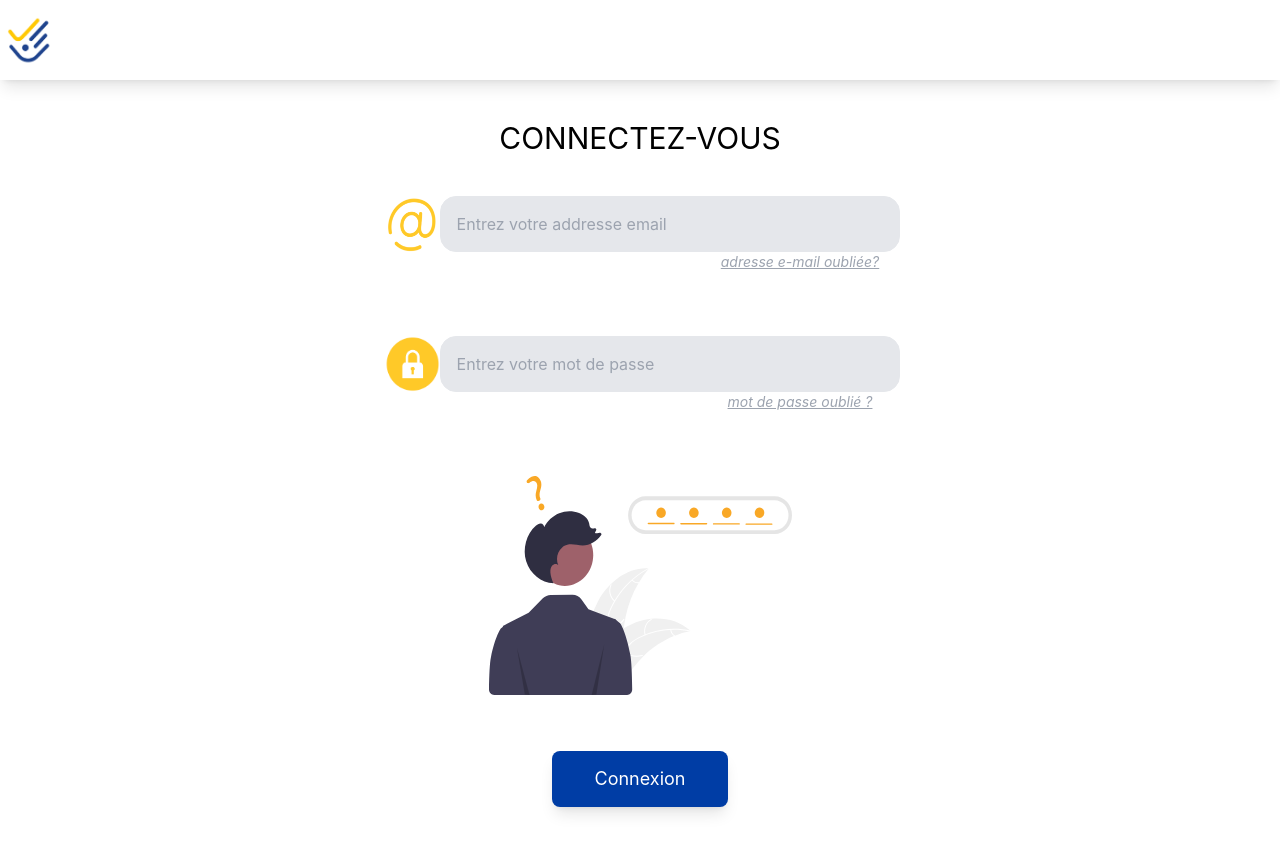
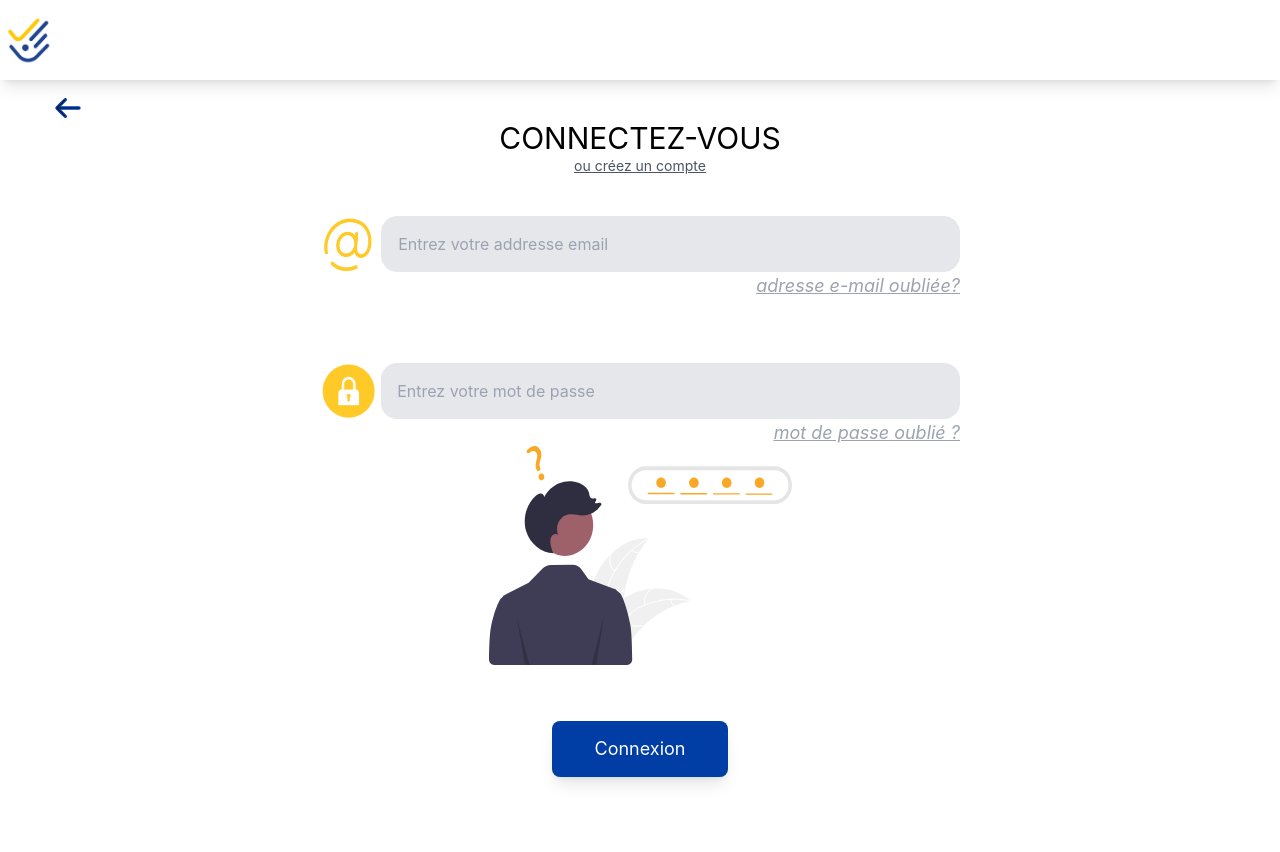
Before and after one commit to WildCodeSchool/P3_La-Poste_Lyon_React_Sept_2022, a React (Vite) app in the folder frontend/: page /authentification in a window 1280 px wide. Shown: the top 852 px of the page. Built offline with nearby package versions, Linux system fonts and the light colour scheme.

Commit message:
MAking roads and adding a toast for the connexion

```diff
--- a/frontend/package.json
+++ b/frontend/package.json
@@ -13,6 +13,7 @@
     "prop-types": "^15.8.1",
     "react": "^18.0.0",
     "react-dom": "^18.0.0",
+    "react-hot-toast": "^2.4.0",
     "react-quill": "^2.0.0",
     "react-router-dom": "^6.4.5",
     "react-scroll": "^1.8.9",
--- a/frontend/src/components/AllRoutes.jsx
+++ b/frontend/src/components/AllRoutes.jsx
@@ -1,5 +1,6 @@
 import React from "react";
 import { Routes, Route } from "react-router-dom";
+import Error from "../pages/Error";
 import TutorialCreation from "../pages/TutorialCreation";
 import SearchUsers from "../pages/SearchUsers";
 import Settings from "../pages/Settings";
@@ -13,24 +14,43 @@ import Historic from "../pages/Historic";
 import UserCourse from "../pages/UserCourse";
 import RegisterPage from "../pages/RegisterPage";
 import AuthentificationPage from "../pages/AuthentificationPage";
+import ForgottenPassword from "../pages/ForgottenPassword";
+import ForgottenEmail from "../pages/ForgottenEmail";
+import CurrentUserContext from "../contexts/userContext";
 
 function AllRoutes() {
+  const { currentUser } = React.useContext(CurrentUserContext);
+
   return (
     <Routes>
+      {/* Without connexion */}
       <Route path="/" element={<Home />} />
+      <Route path="/authentification" element={<AuthentificationPage />} />
+      <Route path="/forgotten-password" element={<ForgottenPassword />} />
+      <Route path="/forgotten-email" element={<ForgottenEmail />} />
+      <Route path="/registerPage" element={<RegisterPage />} />
+
+      {currentUser && currentUser.admin === 0 && (
+        <>
+          {/* User connexion */}
           <Route path="/dashboard" element={<Dashboard />} />
           <Route path="/reward" element={<Reward />} />
-      <Route path="/authentification" element={<AuthentificationPage />} />
-      {/* // <Route path="/games" element={<Games />} /> */}
           <Route path="/course" element={<UserCourse />} />
           <Route path="/categories/tutorials/:id" element={<Tutorial />} />
           <Route path="/categories" element={<TutorialCategory />} />
           <Route path="/categories/:id/tutorials" element={<TutorialList />} />
           <Route path="/history" element={<Historic />} />
           <Route path="/settings" element={<Settings />} />
+        </>
+      )}
+      {currentUser && currentUser.admin === 1 && (
+        <>
+          {/* Admin connexion */}
           <Route path="/creation" element={<TutorialCreation />} />
-      <Route path="/registerPage" element={<RegisterPage />} />
           <Route path="/users" element={<SearchUsers />} />
+        </>
+      )}
+      <Route path="*" element={<Error />} />
     </Routes>
   );
 }
--- a/frontend/src/components/PreviousButton.jsx
+++ b/frontend/src/components/PreviousButton.jsx
@@ -1,9 +1,16 @@
 import React from "react";
+import { useNavigate } from "react-router-dom";
 import previousbtn from "../assets/previousbtn.svg";
 
 function PreviousButton() {
+  const navigate = useNavigate();
+
   return (
-    <button type="button" className=" absolute left-10 w-fit">
+    <button
+      type="button"
+      onClick={() => navigate(-1)}
+      className=" absolute left-10 w-fit p-3"
+    >
       <img src={previousbtn} className="w-8 h-8" alt="previous button" />
     </button>
   );
--- a/frontend/src/pages/AuthentificationPage.jsx
+++ b/frontend/src/pages/AuthentificationPage.jsx
@@ -1,5 +1,7 @@
 import React, { useState } from "react";
-import { useNavigate } from "react-router-dom";
+import { useNavigate, Link } from "react-router-dom";
+import PreviousButton from "@components/PreviousButton";
+import { toast, Toaster } from "react-hot-toast";
 import { useCurrentUserContext } from "../contexts/userContext";
 import granny from "../assets/granny1.svg";
 import arobase from "../assets/arobaselogo.png";
@@ -7,6 +9,20 @@ import locker from "../assets/lockerlogo.png";
 import forgotpass from "../assets/forgotpass.svg";
 
 function AuthentificationPage() {
+  /* Toast */
+
+  const notifyError = () => {
+    toast("Vos informations de connexion sont incorrectes", {
+      icon: "🚫",
+    });
+  };
+
+  const notifySuccess = (firstname) => {
+    toast(`Bonjour ${firstname}!`, {
+      icon: "👋",
+    });
+  };
+
   /* Get the context of the user (user informations + token) */
   const { setCurrentUser, setToken } = useCurrentUserContext();
 
@@ -25,48 +41,67 @@ function AuthentificationPage() {
     setPassword(e.target.value);
   };
 
-  /* submit mail and password, post to back and get the result
-  if ok -> navigate to dashboard
-  */
   const handleSubmit = (e) => {
     e.preventDefault();
-
     const myHeaders = new Headers();
     myHeaders.append("Content-Type", "application/json");
+    /* It's an object that will be sent in the body of request */
+    const body = JSON.stringify({
+      email,
+      password,
+    });
 
-    const body = JSON.stringify({ email, password });
-
-    const requestOptions = {
+    /* function push user and token in the localstorage */
+    fetch("http://localhost:5000/api/login", {
       method: "POST",
+      redirect: "follow",
+      body,
       headers: myHeaders,
-      body,
-    };
-
-    if (email && password) {
-      fetch("http://localhost:5000/api/login", requestOptions)
-        .then((response) => response.json())
+    })
+      /* then I get the response to json. If response == 401 console log error else .then result
+       */
+      .then((response) => {
+        if (response.status === 401) {
+          notifyError();
+          setPassword("");
+          return;
+        }
+        response.json();
+      })
       .then((result) => {
+        if (result.token) {
           setCurrentUser(result.user);
           setToken(result.token);
+          notifySuccess(result.user.firstname);
+          setTimeout(() => {
             navigate("/dashboard");
+          }, 1000);
+        } else {
+          notifyError();
+        }
       })
-        .catch(console.error);
-    }
-    /* "Entrez vos in formations de connexion" */
+      .catch((error) => console.warn(error));
   };
 
   return (
+    <>
+      <Toaster position="top-center" reverseOrder /> <PreviousButton />
       <form
         onSubmit={handleSubmit}
         className=" flex flex-col items-center justify-center  "
       >
+        {" "}
         <h1 className=" items-center content-center justify-center text-3xl mb-10 mt-10">
           CONNECTEZ-VOUS
+          <span className="block text-sm text-center underline text-gray-600">
+            <Link to="/registerPage"> ou créez un compte</Link>
+          </span>
         </h1>
-
-      <div className=" flex md:w-3/5 justify-center ">
+        <div className=" flex-col w-1/2 justify-center mb-8 ">
+          {/* label and input */}
+          <div className="flex">
             <label htmlFor="email" name="email">
-          <img src={arobase} alt="arobase" className="w-14 h-14 ml-1" />
+              <img src={arobase} alt="arobase" className="w-14 h-14 mr-3" />
             </label>
             <input
               type="email"
@@ -77,17 +112,21 @@ function AuthentificationPage() {
               onChange={handleChangeEmail}
               id="email"
               name="email"
-          className="bg-gray-200  text-gray-600   py-2 px-4 border rounded-2xl   md:w-3/5 "
+              className="bg-gray-200 w-full text-gray-600   py-2 px-4 border rounded-2xl "
             />
           </div>
-      <p className="italic text-gray-400 underline mb-4 ml-28 md:ml-80 text-xs md:text-sm md:mb-16">
-        adresse e-mail oubliée?
+          {/* mail */}
+
+          <p className="italic text-gray-400 underline text-right">
+            <Link to="/forgotten-email"> adresse e-mail oubliée?</Link>
           </p>
+        </div>
+        <div className="flex-col  mt-8 justify-center w-1/2">
+          <div className="flex">
+            <label htmlFor="password" name="password">
+              <img src={locker} alt="locker" className="w-14 h-14 mr-3" />{" "}
+            </label>
 
-      <div className="flex  justify-center md:w-3/5">
-        <label htmlFor="password" name="password">
-          <img src={locker} alt="locker" className="w-14 h-14 ml-1" />{" "}
-        </label>
             <input
               type="password"
               required
@@ -96,13 +135,13 @@ function AuthentificationPage() {
               id="password"
               name="password"
               placeholder="Entrez votre mot de passe"
-          className="bg-gray-200  text-gray-600   py-2 px-4 border  rounded-2xl md:w-3/5 "
+              className="bg-gray-200  text-gray-600 py-2 px-4  w-full rounded-2xl  "
             />
+          </div>{" "}
+          <p className="italic text-gray-400 underline text-right">
+            <Link to="/forgotten-password"> mot de passe oublié ? </Link>
+          </p>
         </div>
-      <p className="italic text-gray-400 underline mb-4 ml-28 md:ml-80 text-xs md:text-sm md:mb-16">
-        mot de passe oublié ?
-      </p>
-
         <div className=" flex flex-col items-center justify-center ml-20 mr-20 md:mb-4">
           <img
             src={granny}
@@ -115,7 +154,6 @@ function AuthentificationPage() {
             alt="forgotpass"
           />
         </div>
-
         <button
           type="submit"
           className="bg-[#003DA5] text-white m-1 py-1 px-4 rounded-lg shadow-lg md:h-14 md:w-44 md:text-lg hover:shadow hover:bg-[#FFC927] hover:text-black mb-28"
@@ -123,6 +161,7 @@ function AuthentificationPage() {
           Connexion
         </button>
       </form>
+    </>
   );
 }
 
--- /dev/null
+++ b/frontend/src/pages/Error.jsx
@@ -0,0 +1,7 @@
+import React from "react";
+
+function Error() {
+  return <div>Error</div>;
+}
+
+export default Error;
--- /dev/null
+++ b/frontend/src/pages/ForgottenEmail.jsx
@@ -0,0 +1,21 @@
+import PreviousButton from "@components/PreviousButton";
+import React from "react";
+import forgotemail from "../assets/email.svg";
+
+function ForgottenEmail() {
+  return (
+    <div>
+      <PreviousButton />
+      <div className=" flex flex-col items-center justify-center ml-20 mr-20 md:mb-4">
+        <img
+          src={forgotemail}
+          className="  w-21 h-31 mr-50  mb-8 "
+          alt="forgotpass"
+        />
+      </div>
+      ForgottenEmail
+    </div>
+  );
+}
+
+export default ForgottenEmail;
--- /dev/null
+++ b/frontend/src/pages/ForgottenPassword.jsx
@@ -0,0 +1,21 @@
+import PreviousButton from "@components/PreviousButton";
+import React from "react";
+import forgotpass from "../assets/forgotpass.svg";
+
+function ForgottenPassword() {
+  return (
+    <div>
+      <PreviousButton />
+      <div className=" flex flex-col items-center justify-center ml-20 mr-20 md:mb-4">
+        <img
+          src={forgotpass}
+          className="  w-21 h-31 mr-50  mb-8 "
+          alt="forgotpass"
+        />
+      </div>
+      ForgottenPassword
+    </div>
+  );
+}
+
+export default ForgottenPassword;
```
Also changed, not shown: frontend/src/App.css (line endings or trailing spaces), frontend/src/assets/email.svg (added), 1 other file (tests, documents, lock files or other folders). Lines whose indentation alone changed are shown as unchanged.
